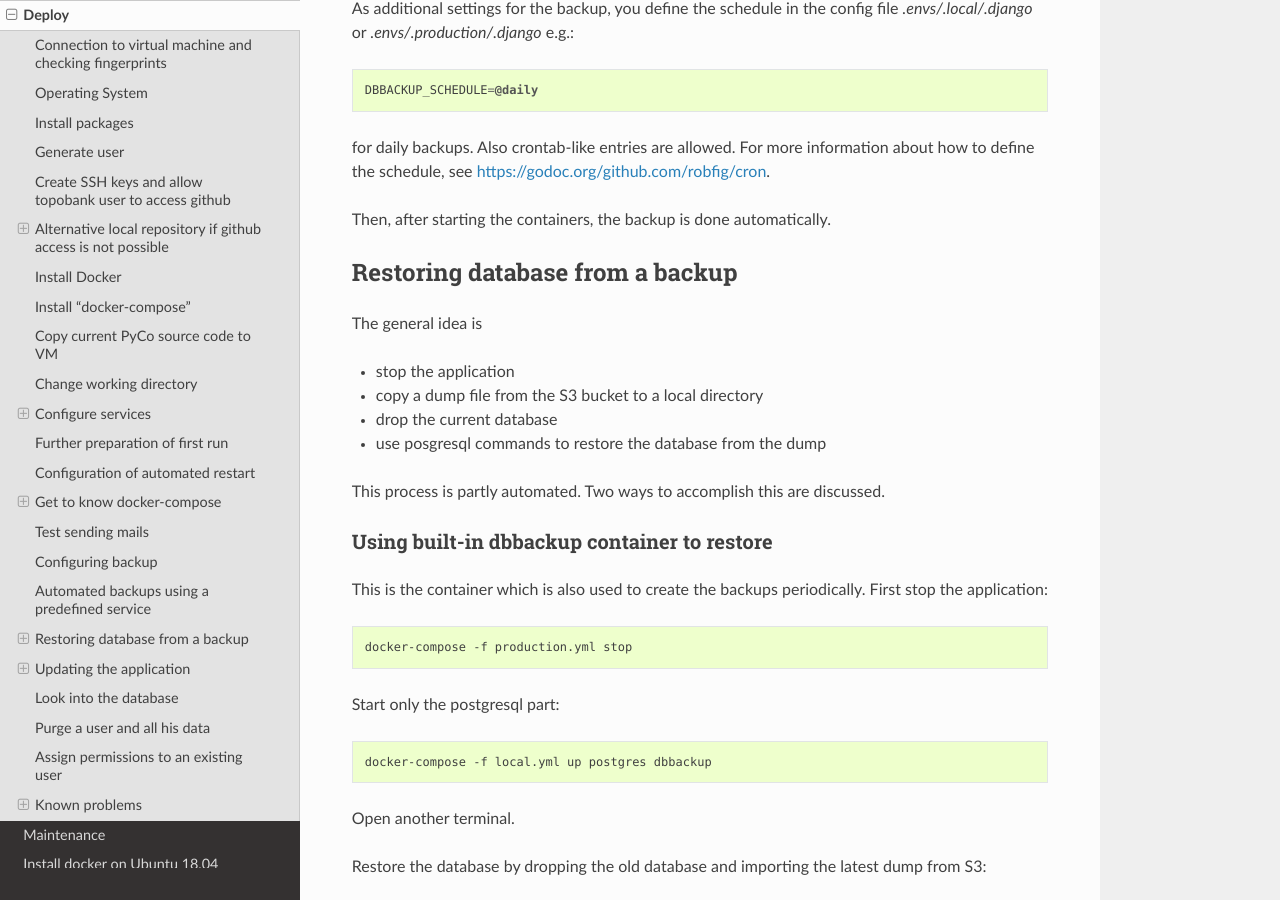
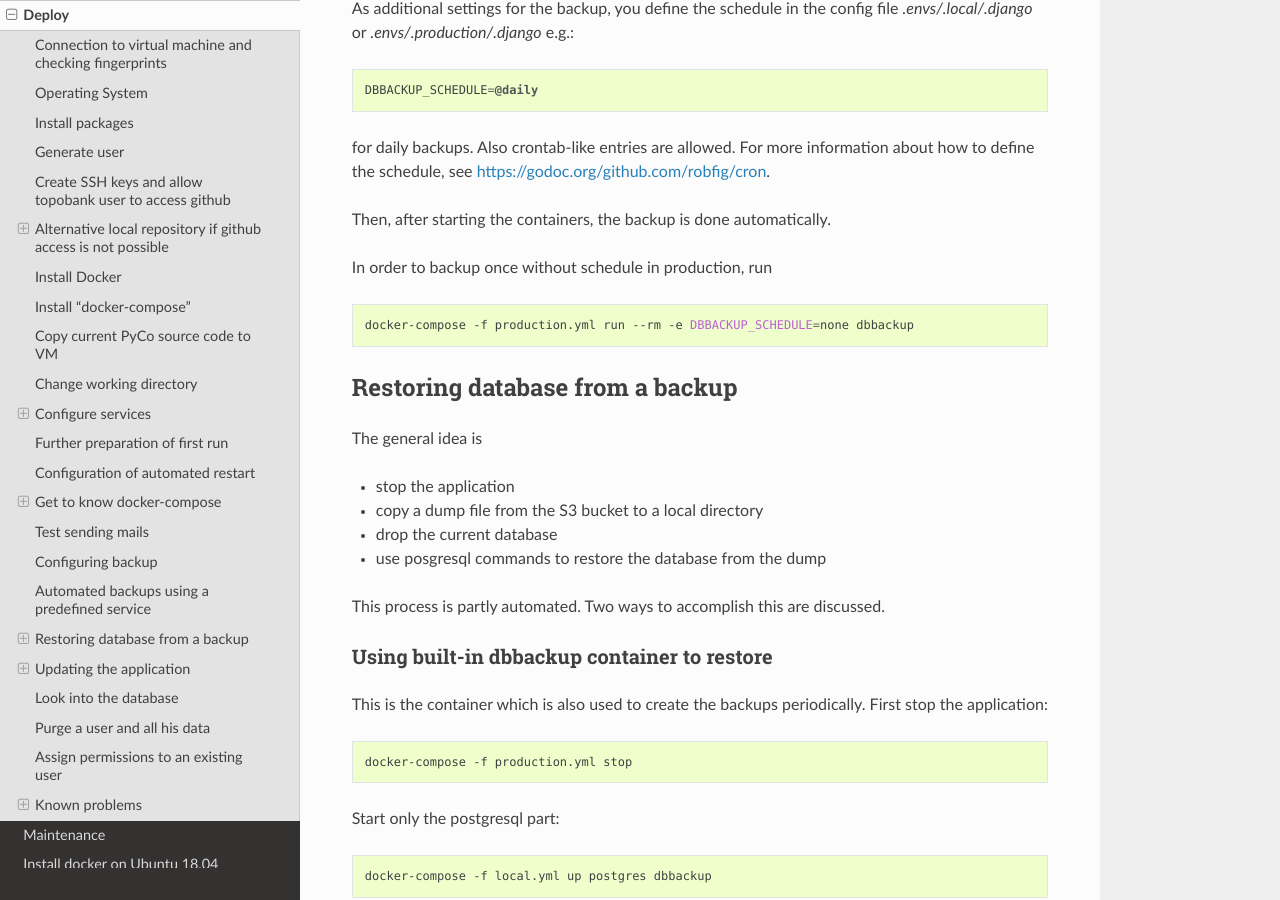
Before and after one commit to ContactEngineering/topobank, a Sphinx documentation site: the page built from docs/deploy.rst, in a window 1280 px wide and 900 px high, scrolled down 14589 px. Built offline with Sphinx 7.4.7 and the Read the Docs theme 2.0.0, drawn with Linux system fonts in a browser that asks for light colours.

Commit message:
DOC: Added note about single backup in production.

```diff
--- a/docs/deploy.rst
+++ b/docs/deploy.rst
@@ -782,6 +782,13 @@ see  https://godoc.org/github.com/robfig/cron.
 
 Then, after starting the containers, the backup is done automatically.
 
+In order to backup once without schedule in production, run
+
+.. code:: bash
+
+    docker-compose -f production.yml run --rm -e DBBACKUP_SCHEDULE=none dbbackup
+
+
 Restoring database from a backup
 --------------------------------
 
```
